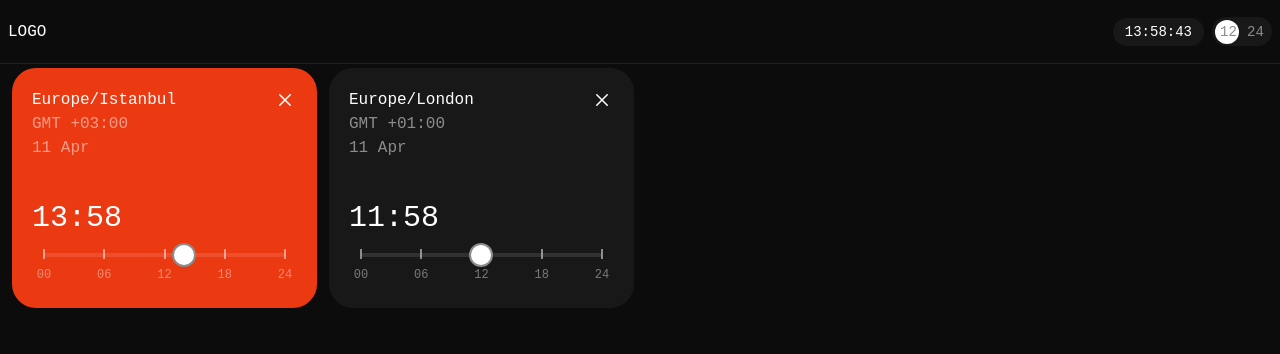
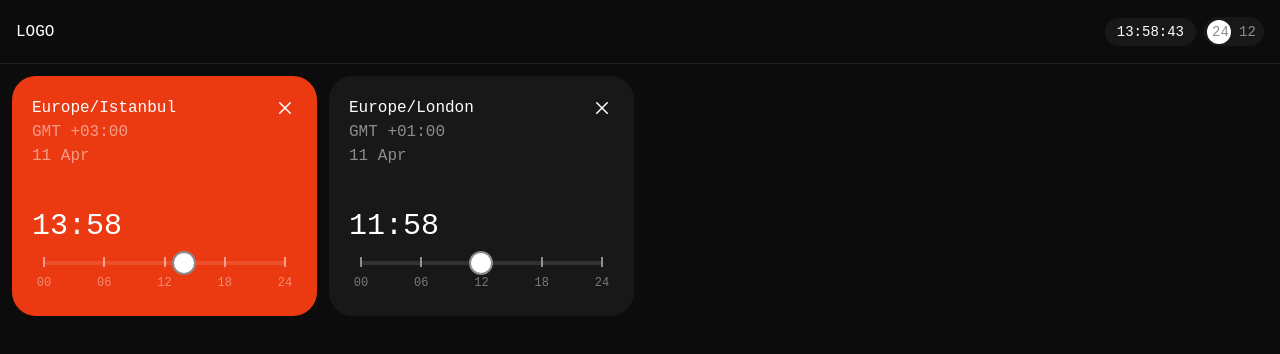
Before and after one commit to ismaildkc/time-zone-converter, a React (Vite) app: page / in a window 1280 px wide. Shown: the top 354 px of the page. Built offline with nearby package versions, Linux system fonts and the light colour scheme.

Commit message:
default values & disable scroll

```diff
--- a/src/App.tsx
+++ b/src/App.tsx
@@ -90,7 +90,7 @@ function App() {
         handleTimeFormat={(e) => setIs24Hour(e)}
       />
 
-      <section className="px-3 py-1 grid grid-cols-[repeat(auto-fill,_minmax(300px,_1fr))] gap-3">
+      <section className="px-3 pt-3 grid grid-cols-[repeat(auto-fill,_minmax(300px,_1fr))] gap-3">
         {timeData.map((data) => (
           <Card
             key={data.zone}
--- a/src/components/Header.tsx
+++ b/src/components/Header.tsx
@@ -8,14 +8,14 @@ interface IHeaderProps {
 
 const Header = ({ currentLocalTime, handleTimeFormat }: IHeaderProps) => {
   return (
-    <header className="px-2 h-16 flex items-center justify-between border-b border-1 border-[#202020]">
+    <header className="px-4 h-16 flex items-center justify-between border-b border-1 border-[#202020]">
       <span>LOGO</span>
       <div className="ml-auto flex items-center gap-2">
         <Button>{currentLocalTime}</Button>
         <ToggleButton
           values={[
+            { label: "24", value: true },
             { label: "12", value: false },
-            { label: "24", value: true },
           ]}
           onChange={(value) => handleTimeFormat(value)}
         />
--- a/src/styles/main.scss
+++ b/src/styles/main.scss
@@ -13,6 +13,7 @@
     --font-mono: "Roboto Mono", monospace;
     body {
       font-family: var(--font-mono);
+      overflow: hidden;
     }
   }
 }
```
